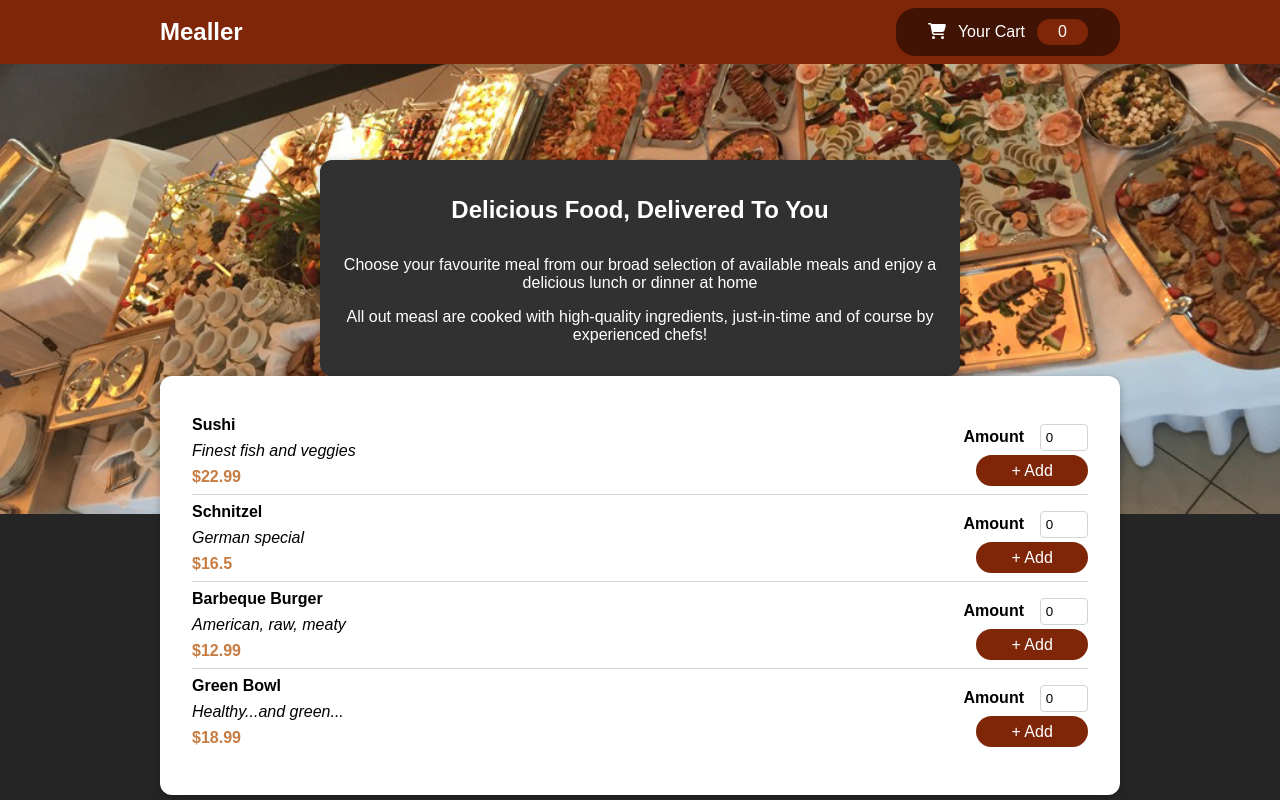
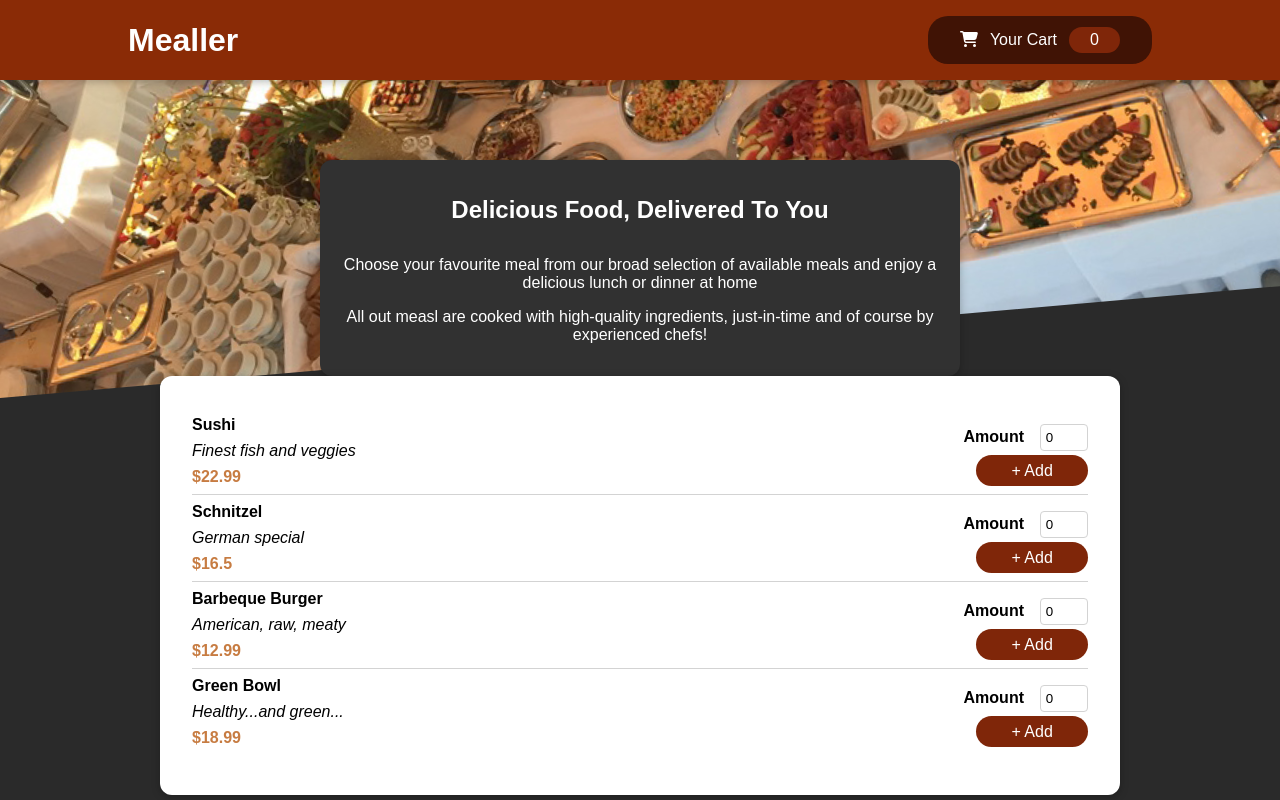
Before and after one commit to harumamburu/mealler, a React (Create React App) app: page / in a window 1280 px wide. Built offline with nearby package versions, Linux system fonts and the light colour scheme.

Commit message:
Refactor header
Make floating, move background image to there

```diff
--- a/src/components/layout/header/Header.js
+++ b/src/components/layout/header/Header.js
@@ -1,12 +1,18 @@
 import CartButton from './CartButton';
 import styles from './Header.module.css';
+import background from '../../assets/meals.jpeg';
 
 const Header = () => {
   return (
-    <nav className={styles.header}>
-      <h1>Mealler</h1>
-      <CartButton />
-    </nav>
+    <>
+      <header className={styles.header}>
+        <h1>Mealler</h1>
+        <CartButton />
+      </header>
+      <div className={styles['background-image']}>
+        <img src={background} alt="table full of food" />
+      </div>
+    </>
   );
 };
 
--- a/src/components/layout/header/Header.module.css
+++ b/src/components/layout/header/Header.module.css
@@ -1,17 +1,29 @@
 .header {
-  height: 4rem;
-  background: #7f2609;
+  position: fixed;
+  top: 0;
+  left: 0;
+  width: 100%;
+  height: 5rem;
+  background-color: #8a2b06;
   color: white;
   display: flex;
+  justify-content: space-between;
   align-items: center;
-  flex-flow: row nowrap;
-  justify-content: space-between;
-  padding: 0 10rem;
+  padding: 0 10%;
+  box-shadow: 0 2px 8px rgba(0, 0, 0, 0.25);
+  z-index: 10;
 }
 
-@media (max-width: 700px) {
-  .header {
-    justify-content: space-around;
-    padding: 0;
-  }
+.background-image {
+  width: 100%;
+  height: 25rem;
+  z-index: 0;
+  overflow: hidden;
 }
+
+.background-image img {
+  width: 110%;
+  height: 100%;
+  object-fit: cover;
+  transform: rotateZ(-5deg) translateY(-4rem) translateX(-1rem);
+}
--- a/src/index.css
+++ b/src/index.css
@@ -8,8 +8,5 @@ html {
 
 body {
   margin: 0;
-  background-color: #252525;
-  background-image: url("meals.jpeg");
-  background-repeat: no-repeat;
-  background-size: cover;
+  background-color: #2a2a2a;
 }
```
Also changed, not shown: src/components/assets/meals.jpeg (renamed from src/meals.jpeg).
